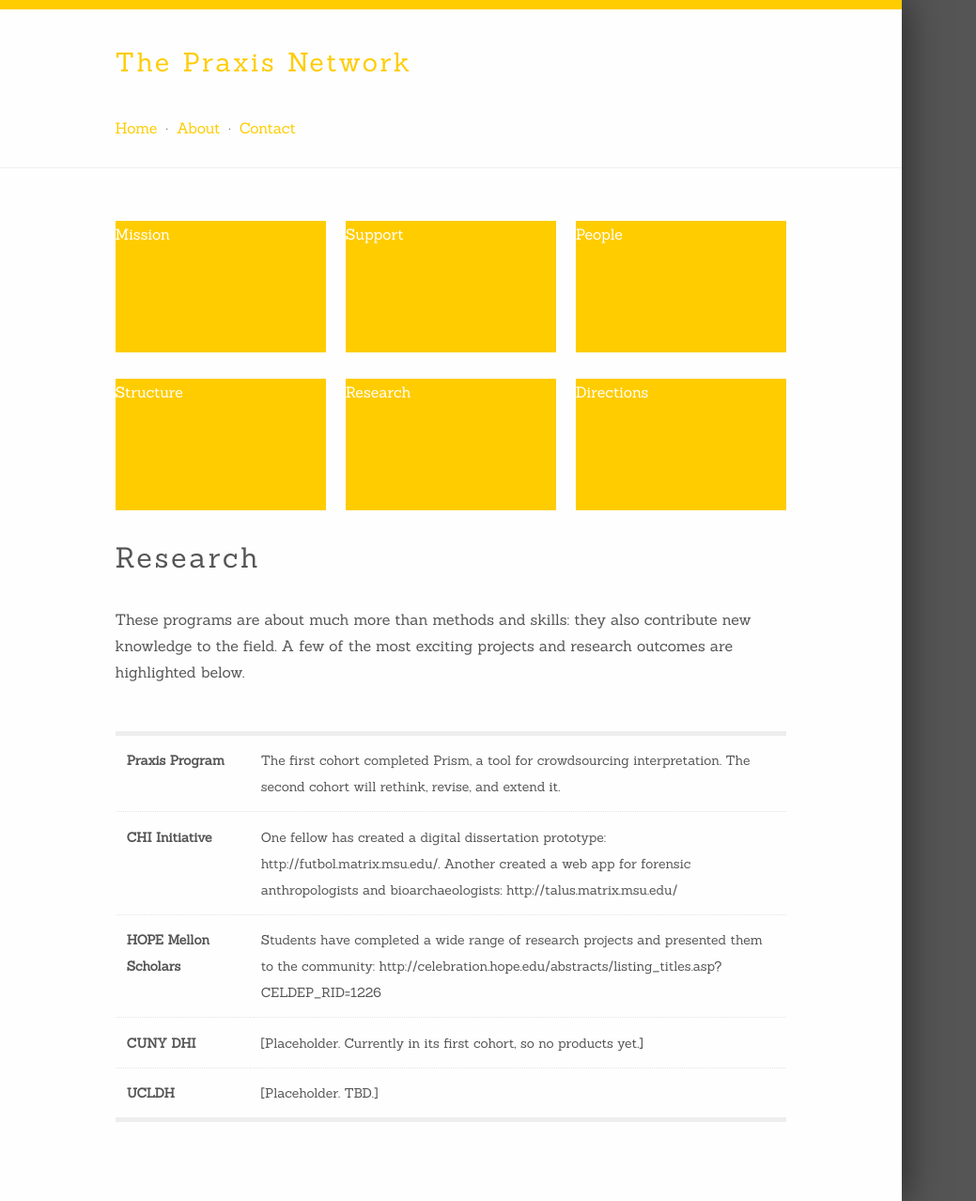
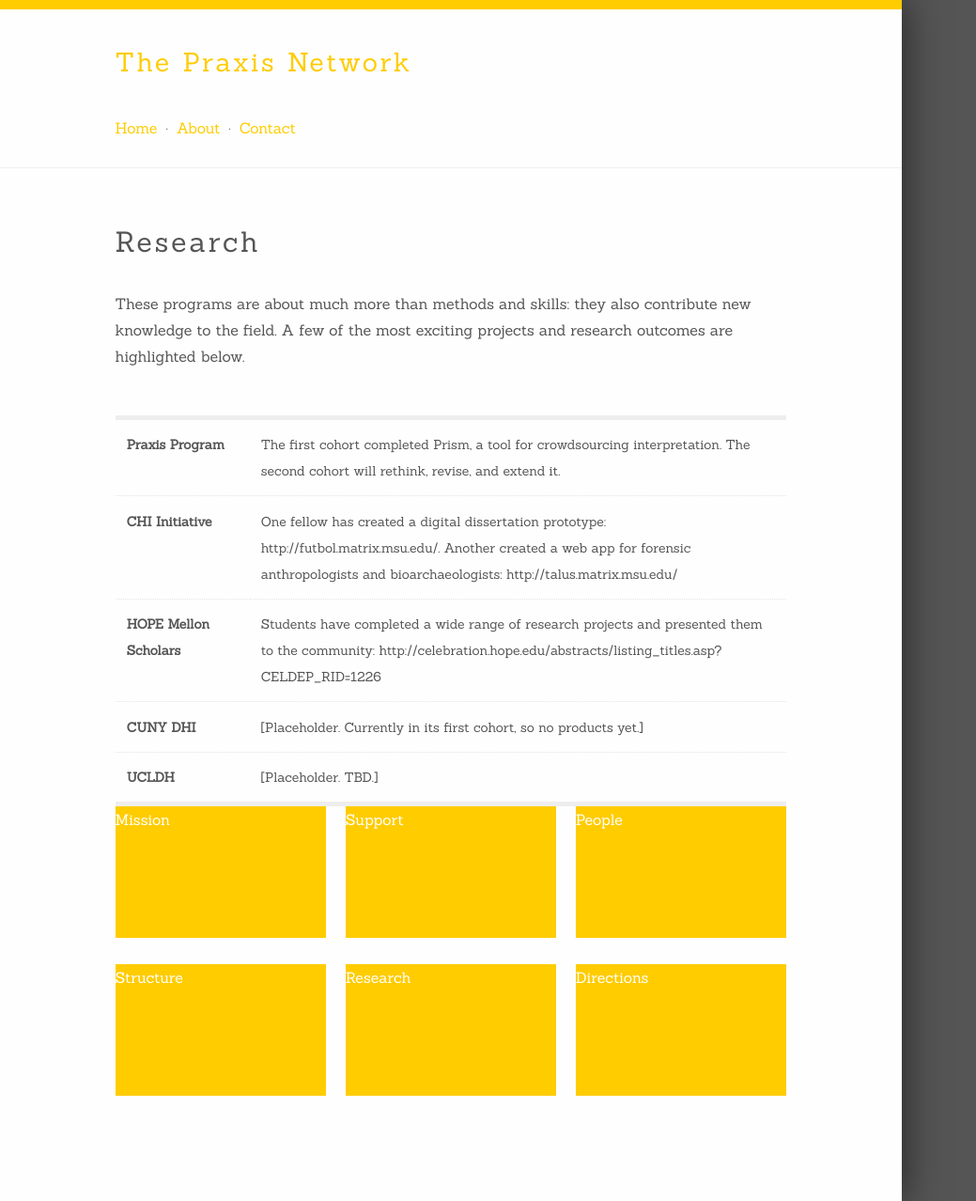
Before and after one commit to praxisnetwork/praxisnetwork.github.com, a Jekyll site: the page built from research.html, in a window 1280 px wide. Shown: the whole page at 94% size, without its empty margins (0-1039 px from the left). Built offline with Jekyll 4.4.1, drawn with Linux system fonts in a browser that asks for light colours; nearby versions of some CDN libraries; Markdown is read by kramdown in place of the engine named in the settings; part of the change alters nothing that is shown.

```diff
--- a/_layouts/category.html
+++ b/_layouts/category.html
@@ -2,11 +2,11 @@
 layout: default
 bodyclass: category
 ---
-
-{% include category-nav.html %}
 
 <h1>{{ page.title }}</h1>
 
 <div class="content">
 {{ content }}
 </div>
+
+{% include category-nav.html %}
```
